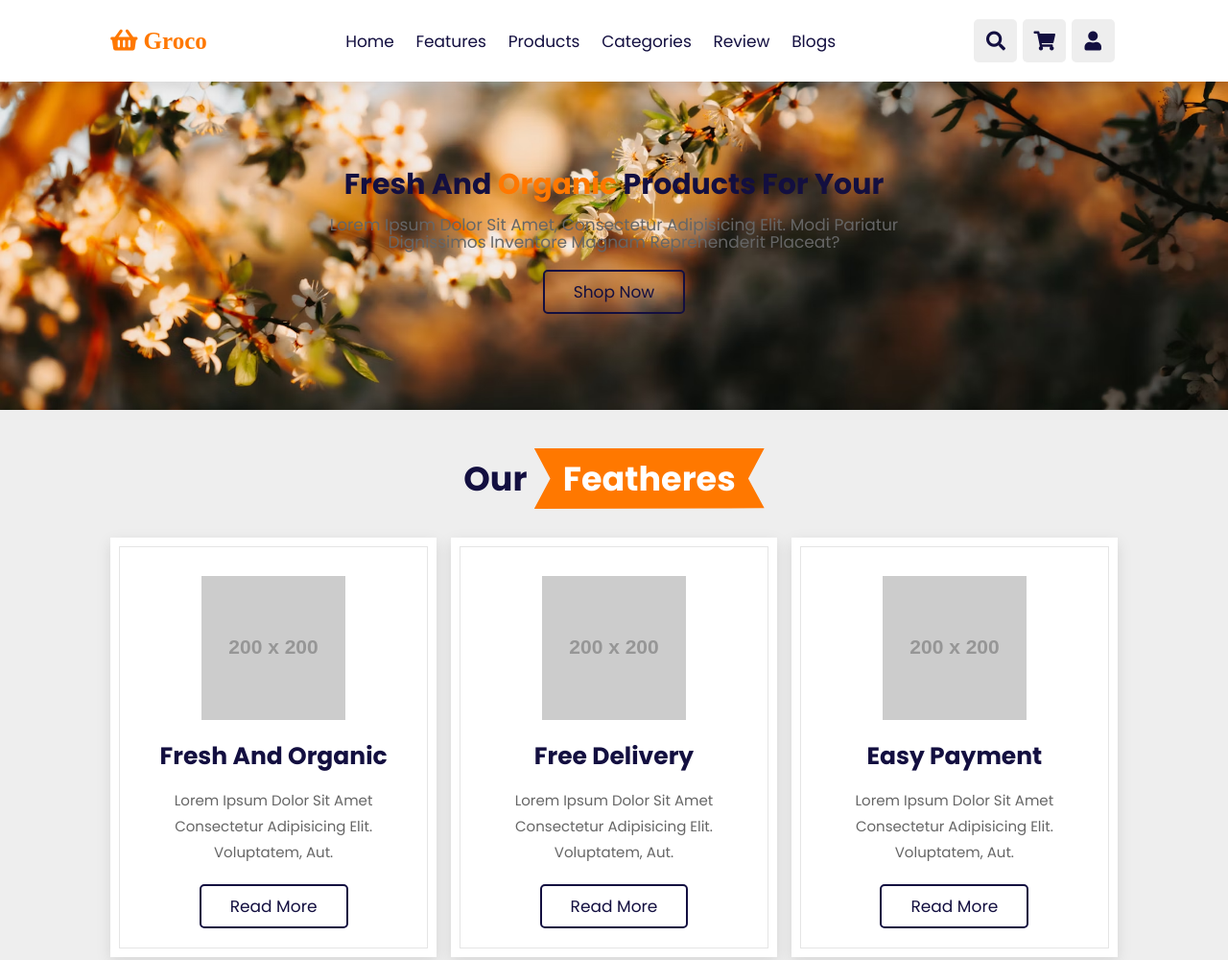
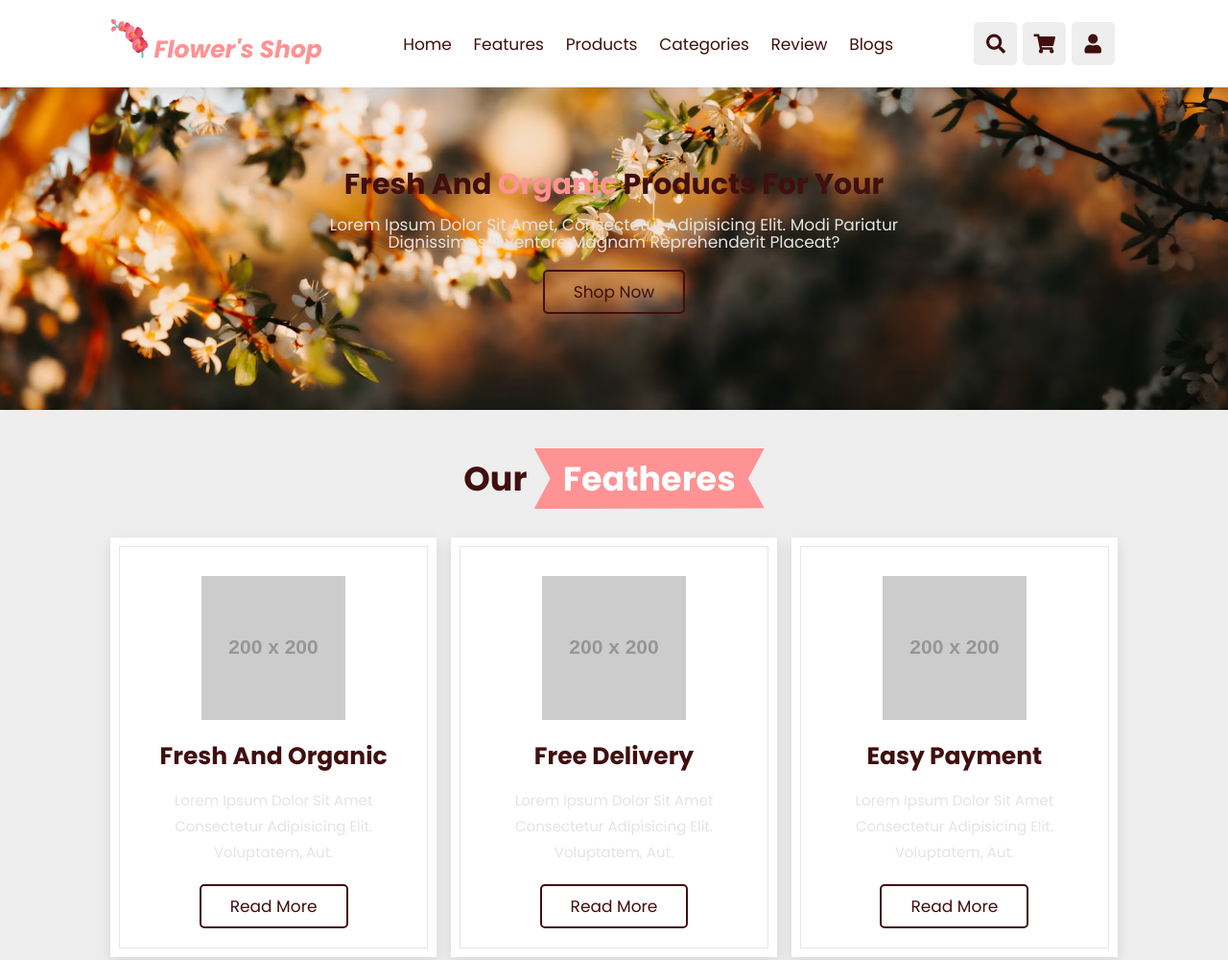
Before and after one commit to O-Julia-O/add_to_cart_shopping, a plain HTML site: page index.html in a window 1280 px wide. Shown: the top 1000 px of the page at 96% size. Drawn offline with nearby package versions, Linux system fonts and the light colour scheme; placeholder pictures from the web are drawn by us.

Commit message:
minor fixes

```diff
--- a/index.html
+++ b/index.html
@@ -13,7 +13,10 @@
 <body>
     <!-- header section starts -->
     <header class="header">
-        <a href="#" class="logo"> <i class="fas fa-shopping-basket"> groco </i></a>
+        <div class="logo">
+            <img src="/images/flowers.png">
+            <a href="#" ><i> flower's shop </i></a>
+        </div>
         <nav class="navbar">
             <a href="#home">home</a>
             <a href="#features">features</a>
--- a/styles.css
+++ b/styles.css
@@ -1,9 +1,9 @@
 @import url('https://fonts.googleapis.com/css2?family=Poppins:ital,wght@0,100;0,200;0,300;0,400;0,500;0,600;0,700;0,800;0,900;1,100;1,200;1,300;1,400;1,500;1,600;1,700;1,800;1,900&display=swap');
 
 :root {
-    --orange: #ff7800;
-    --black: #130f40;
-    --light-color: #666;
+    --orange: #ff9292;
+    --black: #400f0f;
+    --light-color: #e4e4e4;
     --box-shadow: 0 .5rem 1.5rem rgba(0,0,0,.1);
     --border: .2rem solid rgba(0,0,0,.1);
     --outline: .1rem solid rgba(0,0,0,.1);
@@ -89,7 +89,11 @@ section {
     color: var(--black);
 }
 
-.header .logo i {
+.header .logo img {
+    height: 4rem;
+}
+
+.header .logo a i {
     color: var(--orange);
 }
 
```
Also changed, not shown: images/flowers.png (added).
